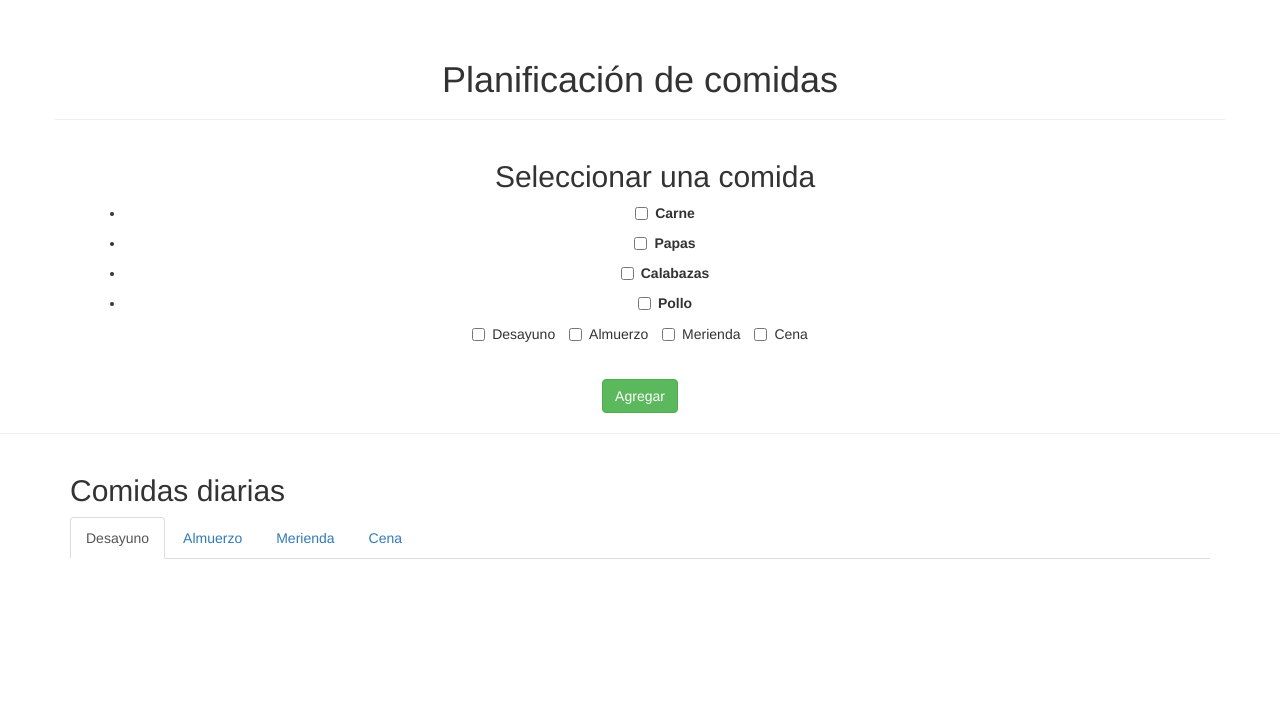
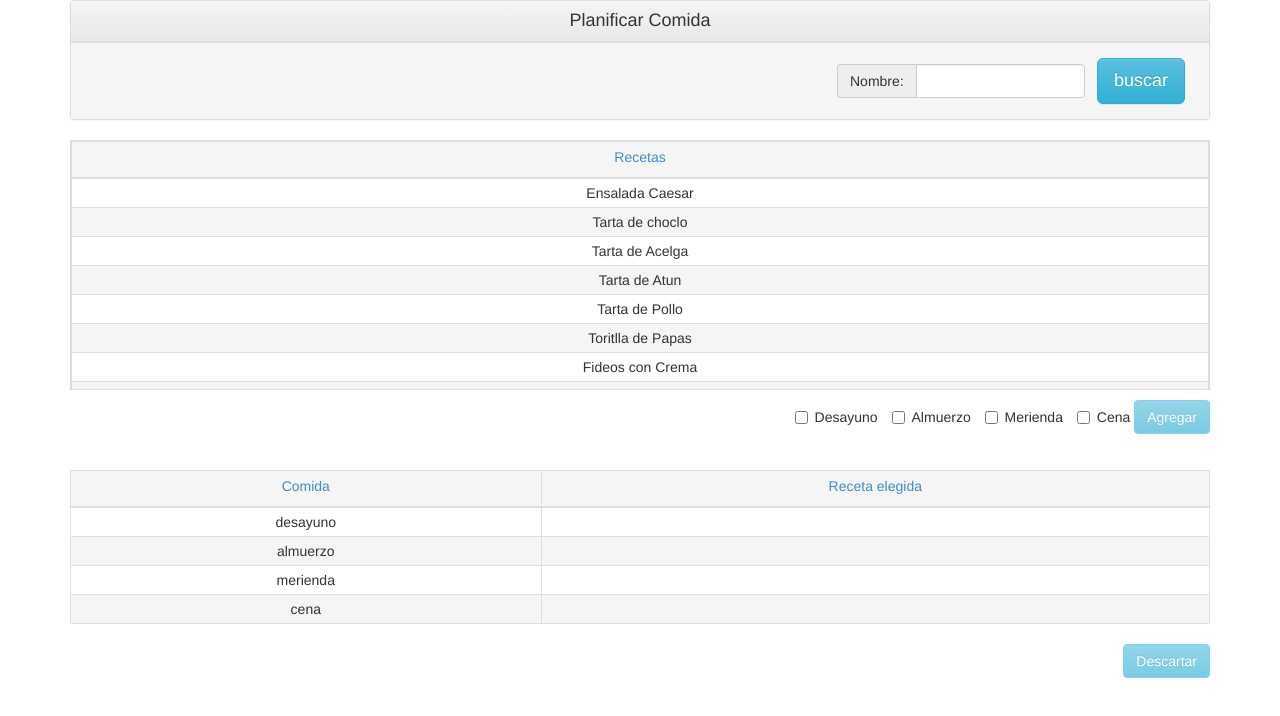
Before and after one commit to martindds/DDS, a plain HTML site: page code/planificar_comida.html in a window 1280 px wide. Drawn offline with nearby package versions, Linux system fonts and the light colour scheme.

Commit message:
version estable

```diff
--- a/code/planificar_comida.html
+++ b/code/planificar_comida.html
@@ -1,139 +1,239 @@
 <!DOCTYPE html>
-<html>
+
+<html  ng-app="clientes">
 	<head>
-<title>planificar receta</title>
-<meta charset="UTF-8" name="viewport" content="width=device-width, initial-scale=1">
-<!-- Latest compiled and minified CSS -->
-<link rel="stylesheet" href="http://maxcdn.bootstrapcdn.com/bootstrap/3.3.4/css/bootstrap.min.css">
-<!-- jQuery library -->
-<script src="https://ajax.googleapis.com/ajax/libs/jquery/1.11.1/jquery.min.js"></script>
-<!-- Latest compiled JavaScript -->
-<script src="http://maxcdn.bootstrapcdn.com/bootstrap/3.3.4/js/bootstrap.min.js"></script>
+		<meta charset="UTF-8">
+		<title>planificar comida</title>
+
+		<link rel="stylesheet" href="estilos/jquery-ui-1.10.3.custom.css" />
+		<link rel="stylesheet" href="css/bootstrap.min.css">
+		<link rel="stylesheet" href="css/bootstrap-theme.min.css">
+
+		<script language="javascript" type="text/javascript" src="js/jquery.js"></script>
+		<script language="javascript" type="text/javascript" src="js/jquery.min.js"></script>
+		<script language="javascript" type="text/javascript" src="js/jquery-ui.js"></script>
+		<script src="js/bootstrap.min.js"></script>
+
+		<script src="js/angular.min.js"></script>
+		<script src="js/angular-strap.js"></script>
+		<script src="js/planificar_comida.js"></script>
+
 		<script>
-$(document).ready(function(){
-    $("#btnAgregar").click(function()
-	{
-	var arrayComidas = $(".comida:checked").toArray();
-	var longitudArray = arrayComidas.length;
-	for(i=0;i<longitudArray;i++){
-	var valorComida = arrayComidas[i].value;
-	var unaComida = "<li class='"+valorComida+"'>"+valorComida+"<button id='btnEliminar' type='button' class='btn btn-danger'>Eliminar</button></li>" ;
-	if (typeof valorComida !== "undefined")
-	{
 
-		if ($("#checkboxDesayuno").is(":Checked"))
-		{
-		  if(!($("#listaDesayuno li").hasClass(valorComida))){
-		  $("#listaDesayuno").append(unaComida);
+			var direccion = "asc";
+			var orden = "id";
+
+			//-----------------------------------------------------------------------------------------------------------------------------------------------------------------------------------------------
+			function cambiarOrden(nuevoOrden){
+
+				if(orden == nuevoOrden){
+					if(direccion == "asc")
+						direccion = "desc";
+					else
+						direccion = "asc";
 				}
+				else{
+					orden = nuevoOrden;
+					direccion = "desc";
 				}
-		if ($("#checkboxAlmuerzo").is(":Checked"))
-		{
-		if(!($("#listaAlmuerzo li").hasClass(valorComida))){
-		  $("#listaAlmuerzo").append(unaComida);
+				$("#formPrincipal").trigger("submit");
 			}
-		}
-		if ($("#checkboxMerienda").is(":Checked"))
-		{
-		if(!($("#listaMerienda li").hasClass(valorComida))){
-		  $("#listaMerienda").append(unaComida);
-		  }
-		}
-		if ($("#checkboxCena").is(":Checked"))
-		{
-			if(!($("#listaDesayuno li").hasClass(valorComida)))
-			{
-				$("#listaCena").append(unaComida);
-			}
-		}
-	}
-	}
-	});
+			//--------------------------------------------------------------------------------------------------------------------------------------------------------------------------------------
+
+			$(function(){
+
+				$("#nombre").click( function(){cambiarOrden("clientes.id");} );
+
 			});
 		</script>
+
+		<style>
+
+
+			#buscador table tr td{
+				/*display: inline-block;*/
+				padding-top:  5px;
+				padding-bottom: 5px;
+			}
+
+			.manito{
+				cursor: pointer;
+			}
+
+			.derecha{
+				text-align: right;
+			}
+
+			.izquierda{
+				text-align: left;
+			}
+
+			.flotante{
+				float: right;
+				height:60px;
+			}
+
+			.cuerpo{
+				margin-top: 10px;
+			}
+			/*------------------------------------------------------------------------------------------Titulo----------------------------------------------------------------------------------*/
+			h4{
+				margin-top: 0px;
+				margin-bottom: 0px;
+				text-align: center;
+			}
+
+			td{
+				text-align: center;
+			}
+			th{
+				text-align: center;
+			}
+
+			#lista thead tr th{
+				text-decoration: none;
+				background-color:#f5f5f5;
+				cursor: pointer;
+				border-top:0px solid #ddd;
+				border-bottom-right-radius:3px;
+				border-bottom-left-radius:3px;
+				padding-top: 5px;
+				padding-bottom: 0px;
+			}
+
+			#lista tbody td{
+				cursor: pointer;
+				padding-bottom: 4px;
+				padding-top: 4px;
+			}
+
+			#lista tbody tr:nth-child(2n){
+				background: whitesmoke;
+			}
+
+			#lista thead tr a{
+				font-weight: 500;
+				text-decoration: none;
+			}
+
+			table#lista tbody tr:hover{
+				background-color:  #ececed;
+			}
+
+			.scroll{
+				height:250px;
+				overflow-y: scroll;
+				overflow-x: hidden;
+				margin-bottom: 10px;
+
+				border-color: #ddd;
+				border-style: solid;
+				border-width: 1px;
+			}
+	</style>
+
 	</head>
-<body>
-<div class="container text-center page-header">
-<h1>Planificación de comidas</h1>
+
+	<body ng-controller="controlador" ng-init="init()">
+
+		<div class="container">
+			<div class="panel panel-default">
+
+				<div class="panel-heading">
+					<h4>Planificar Comida</h4>
 				</div>
-<div class="container text-center">
-<div class="container text-center">
-<h2>Seleccionar una comida</h2>
-<ul id="listaComidas">
-    <li>
-	<label class="checkbox">
-		<input type="checkbox" class="comida" value="Carne"> Carne
-	</label>
-	</li>
-	<li>
-	<label class="checkbox">
-		<input type="checkbox" class="comida" value="Papas"> Papas
-	</label>
-	</li>
-	<li>
-	<label class="checkbox">
-		<input type="checkbox" class="comida" value="Calabazas"> Calabazas
-	</label>
-	</li>
-	<li>
-	<label class="checkbox">
-		<input type="checkbox" class="comida" value="Pollo"> Pollo
-	</label>
-	</li>
-</ul>
+
+				<div class="panel-footer">
+					<div id="buscador">
+						<table border="0">
+							<tr>
+								<td width="150"></td>
+
+								<td width="600" ></td>
+
+								<td width="250" class="derecha">
+									<div class="input-group">
+										<span class="input-group-addon derecha">Nombre:</span>
+										<input class="form-control manito" type="text" ng-model="buscar.nombre">
 									</div>
-<form>
-<div class="form-group">
-<label class="checkbox-inline">
-  <input type="checkbox" id="checkboxDesayuno"> Desayuno
-</label>
-<label class="checkbox-inline">
-  <input type="checkbox" id="checkboxAlmuerzo"> Almuerzo
-</label>
-<label class="checkbox-inline">
-  <input type="checkbox" id="checkboxMerienda"> Merienda
-</label>
-<label class="checkbox-inline">
-  <input type="checkbox" id="checkboxCena"> Cena
-</label>
-</div>
-</form>
-<br>
-<button type="button" id="btnAgregar" class="btn btn-success">Agregar</button>
-</div>
-<hr>
-<div class="container">
-<h2>Comidas diarias</h2>
-<ul class="nav nav-tabs">
-    <li class="active"><a data-toggle="tab" href="#Desayuno">Desayuno</a></li>
-    <li><a data-toggle="tab" href="#Almuerzo">Almuerzo</a></li>
-    <li><a data-toggle="tab" href="#Merienda">Merienda</a></li>
-    <li><a data-toggle="tab" href="#Cena">Cena</a></li>
-</ul>
-<div class="tab-content">
-    <div id="Desayuno" class="tab-pane fade in active">
-      <ul id="listaDesayuno">
-	  </ul>
-    </div>
-    <div id="Almuerzo" class="tab-pane fade">
-      <ul id="listaAlmuerzo">
-	  </ul>
-    </div>
-    <div id="Merienda" class="tab-pane fade">
-      <ul id="listaMerienda">
-	  </ul>
-    </div>
-    <div id="Cena" class="tab-pane fade">
-      <ul id="listaCena">
-	  </ul>
+								</td>
+
+								<td width="100" class="derecha">
+									<input  type="button" value="buscar" class="btn btn-info btn-lg manito" ng-click="clientes_buscar()">
+								</td>
+							</tr>
+						</table>
 					</div>
 				</div>
 			</div>
- <script>
- $(document).on('click', '#btnEliminar', function() {
-  $(this).parent().remove();}
-  );
 
- </script>
+			<div class="cuerpo">
+				<div class="scroll" ng-show="recetas.length != 0">
+					<table  id="lista" class="table  table-bordered">
+						<thead>
+							<tr>
+								<th id="nombre" ><p><a href="#">Recetas</a></p></th>
+							</tr>
+						</thead>
+
+						<tbody>
+							<tr class="manito" ng-repeat="receta in recetas | filter:buscar.nombre"
+							ng-class="{'success':opcion.receta_activa==$index}"
+							ng-click="seleccionar_receta($index,receta.id)">
+								<td class="centrado">{{receta.nombre}}</td>
+							</tr>
+						</tbody>
+
+					</table>
+				</div>
+
+				<div class="flotante">
+					<label class="checkbox-inline">
+					  <input type="checkbox" ng-model="comida_tipo_seleccionadas.desayuno" > Desayuno
+					</label>
+					<label class="checkbox-inline">
+					  <input type="checkbox" ng-model="comida_tipo_seleccionadas.almuerzo" > Almuerzo
+					</label>
+					<label class="checkbox-inline">
+					  <input type="checkbox" ng-model="comida_tipo_seleccionadas.merienda" > Merienda
+					</label>
+					<label class="checkbox-inline">
+					  <input type="checkbox" ng-model="comida_tipo_seleccionadas.cena"> Cena
+					</label>
+					<input id="agregar" type="button" class="btn btn-info" value= "Agregar"
+						ng-click="agregar_comida();"
+						ng-disabled="opcion.receta_activa == -1">
+				</div>
+			</div>
+		</div>
+
+		<div class="container">
+			<div class="cuerpo">
+				<table  id="lista" class="table  table-bordered">
+					<thead>
+						<tr>
+							<th id="comidas" ><p><a href="#">Comida</a></p></th>
+							<th id="comidas" ><p><a href="#">Receta elegida</a></p></th>
+						</tr>
+					</thead>
+
+					<tbody>
+						<tr class="manito" ng-repeat="comida in comidas"
+						ng-class="{'success':opcion.comida_activa==$index}"
+						ng-click="seleccionar_comida($index,comida.id)">
+							<td >{{comida.nombre}}</td>
+							<td >{{comida.receta}}</td>
+						</tr>
+					</tbody>
+
+				</table>
+
+				<div class="flotante">
+					<input id="descartar" type="button" class="btn btn-info" value= "Descartar"
+						ng-click="quitar_comida();"
+						ng-disabled="opcion.comida_activa == -1">
+				</div>
+			</div>
+		</div>
 	</body>
 </html>
```
Lines whose indentation alone changed are shown as unchanged.
